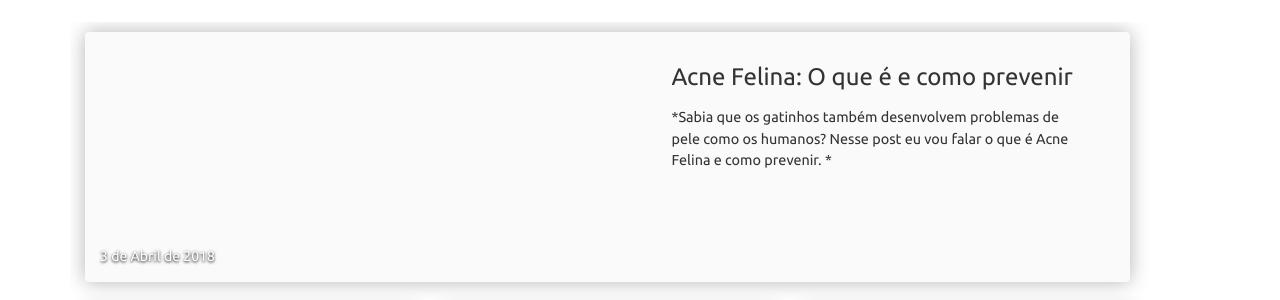
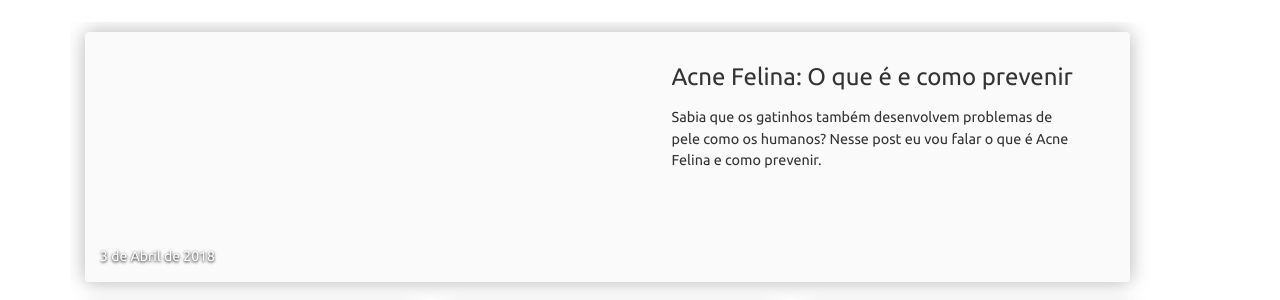
Before and after one commit to devsatty/devsatty.github.io, a Jekyll site: the page built from index.md, in a window 1280 px wide. Shown: the part 299-599 px from the top of the page. Built offline with Jekyll 4.4.1, drawn with Linux system fonts in a browser that asks for light colours; nearby versions of some CDN libraries; library files that are not in the unit come from our copies; a script that is not in the unit is left out.

```diff
--- a/_posts/2018-04-03-acne-felina-o-que-e-e-como-prevenir.markdown
+++ b/_posts/2018-04-03-acne-felina-o-que-e-e-como-prevenir.markdown
@@ -13,7 +13,7 @@ tags:
 ---
 
 ![capa.jpg](/uploads/capa.jpg)
-*Sabia que os gatinhos também desenvolvem problemas de pele como os humanos? Nesse post eu vou falar o que é Acne Felina e como prevenir. *
+Sabia que os gatinhos também desenvolvem problemas de pele como os humanos? Nesse post eu vou falar o que é Acne Felina e como prevenir.
 
 Olá gateiros de plantão! Vamos falar sobre a saúde do seu gatinho?
 
```
